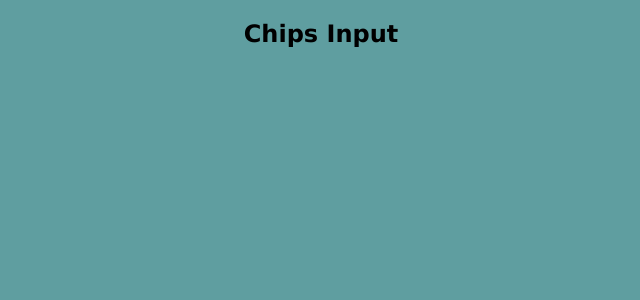
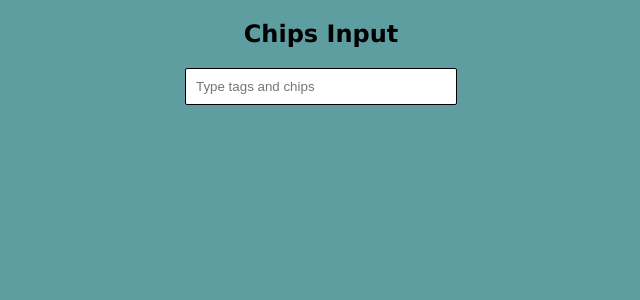
Before and after one commit to abhishekkushwahaa/Machine-Coding-Interview, a React (Vite) app in the folder react/chips-input/: page / in a window 1280 px wide. Shown: the top 300 px of the page, without its empty margins (319-959 px from the left). Built offline with nearby package versions, Linux system fonts and the light colour scheme.

Commit message:
chips-input

```diff
--- a/react/chips-input/src/App.jsx
+++ b/react/chips-input/src/App.jsx
@@ -4,6 +4,9 @@ function App() {
       <div className="chips-container">
         <h2>Chips Input</h2>
       </div>
+      <div className="chips-input">
+        <input className="input-tag" type="text" placeholder="Type tags and chips" />
+      </div>
     </>
   )
 }
--- a/react/chips-input/src/index.css
+++ b/react/chips-input/src/index.css
@@ -6,3 +6,20 @@ body {
 .chips-container {
     text-align: center;
 }
+
+.chips-input {
+    display: flex;
+    justify-content: center;
+    margin: auto;
+}
+
+.input-tag {
+    padding: 10px;
+    border: 1px solid;
+    border-radius: 2px;
+    width: 250px;
+}
+
+.input-tag:focus {
+    outline: none;
+}
```
